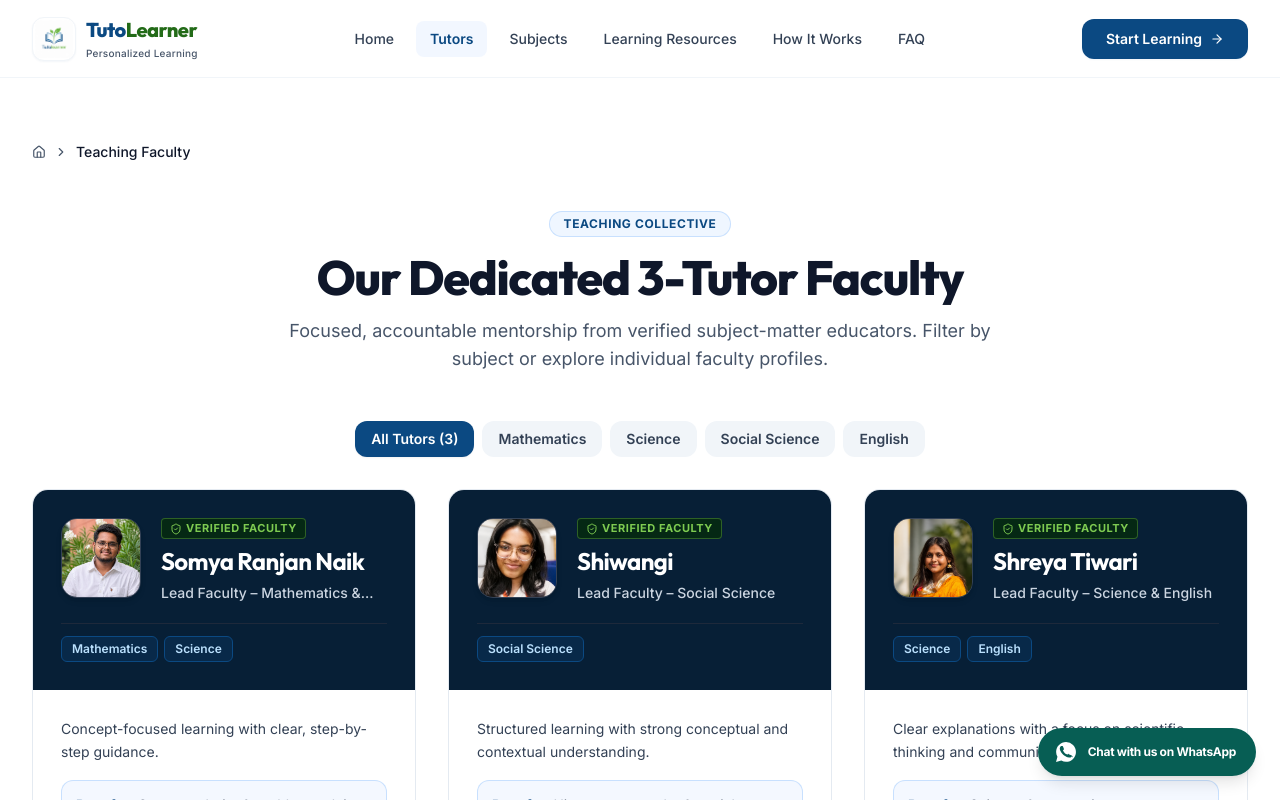
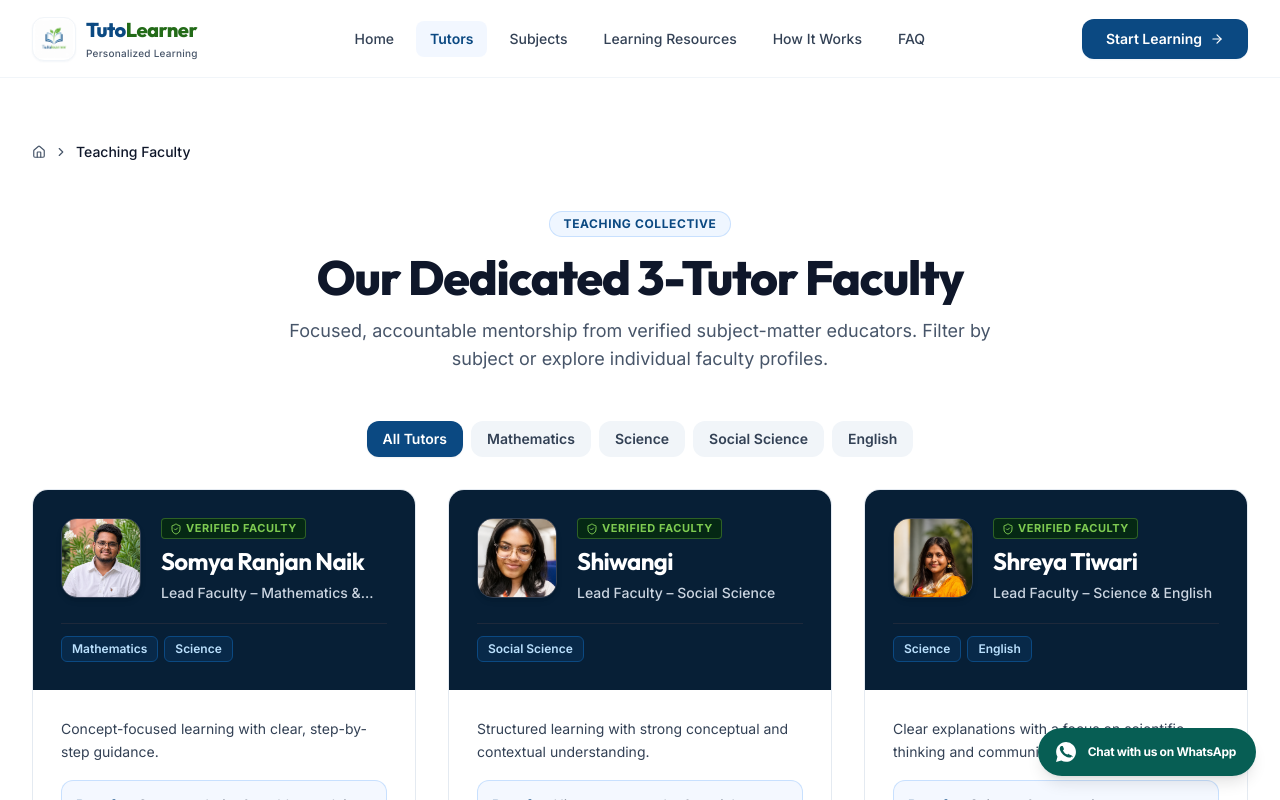
Before and after one commit to somyaranjan06/Tutolearner, a Next.js app: page /tutors in a window 1280 px wide. Shown: the top 800 px of the page. Built offline with nearby package versions, Linux system fonts and the light colour scheme.

Commit message:
fix(tutors): fix Shiwangi tutor enquiry preselection and remove tutor count from filter button

```diff
--- a/src/components/contact/ContactForm.tsx
+++ b/src/components/contact/ContactForm.tsx
@@ -52,15 +52,25 @@ export function ContactForm() {
 
   // Derive initial values from URL search params
   const initialSubject = React.useMemo(() => {
-    if (!subjectParam) return "Mathematics";
+    if (subjectParam) {
       const mapping: Record<string, EnquiryFormData["subject"]> = {
         mathematics: "Mathematics",
         science: "Science",
         "social-science": "Social Science",
         english: "English",
       };
-    return mapping[subjectParam.toLowerCase()] || "Mathematics";
-  }, [subjectParam]);
+      if (mapping[subjectParam.toLowerCase()]) {
+        return mapping[subjectParam.toLowerCase()];
+      }
+    }
+    if (tutorParam) {
+      const found = tutors.find((t) => t.slug === tutorParam);
+      if (found && found.subjects.length > 0) {
+        return found.subjects[0] as EnquiryFormData["subject"];
+      }
+    }
+    return "Mathematics";
+  }, [subjectParam, tutorParam]);
 
   const initialTutor = React.useMemo(() => {
     if (!tutorParam) return "Somya Ranjan Naik";
@@ -93,6 +103,14 @@ export function ContactForm() {
       hp_website: "",
     },
   });
+
+  // Synchronize when query parameters change
+  React.useEffect(() => {
+    if (tutorParam || subjectParam) {
+      setValue("subject", initialSubject);
+      setValue("preferredTutor", initialTutor);
+    }
+  }, [tutorParam, subjectParam, initialSubject, initialTutor, setValue]);
 
   const selectedSubject = useWatch({ control, name: "subject" }) || initialSubject;
   const userRole = useWatch({ control, name: "userRole" }) || "parent";
--- a/src/components/tutors/TutorGrid.tsx
+++ b/src/components/tutors/TutorGrid.tsx
@@ -41,7 +41,7 @@ export function TutorGrid({ tutors, className, showSubjectFilter = false }: Tuto
                 : "bg-slate-100 text-slate-700 hover:bg-blue-50 hover:text-[#0B4982]"
             )}
           >
-            All Tutors ({tutors.length})
+            All Tutors
           </button>
           {allSubjects.map((subject) => (
             <button
```
Lines whose indentation alone changed are shown as unchanged.
